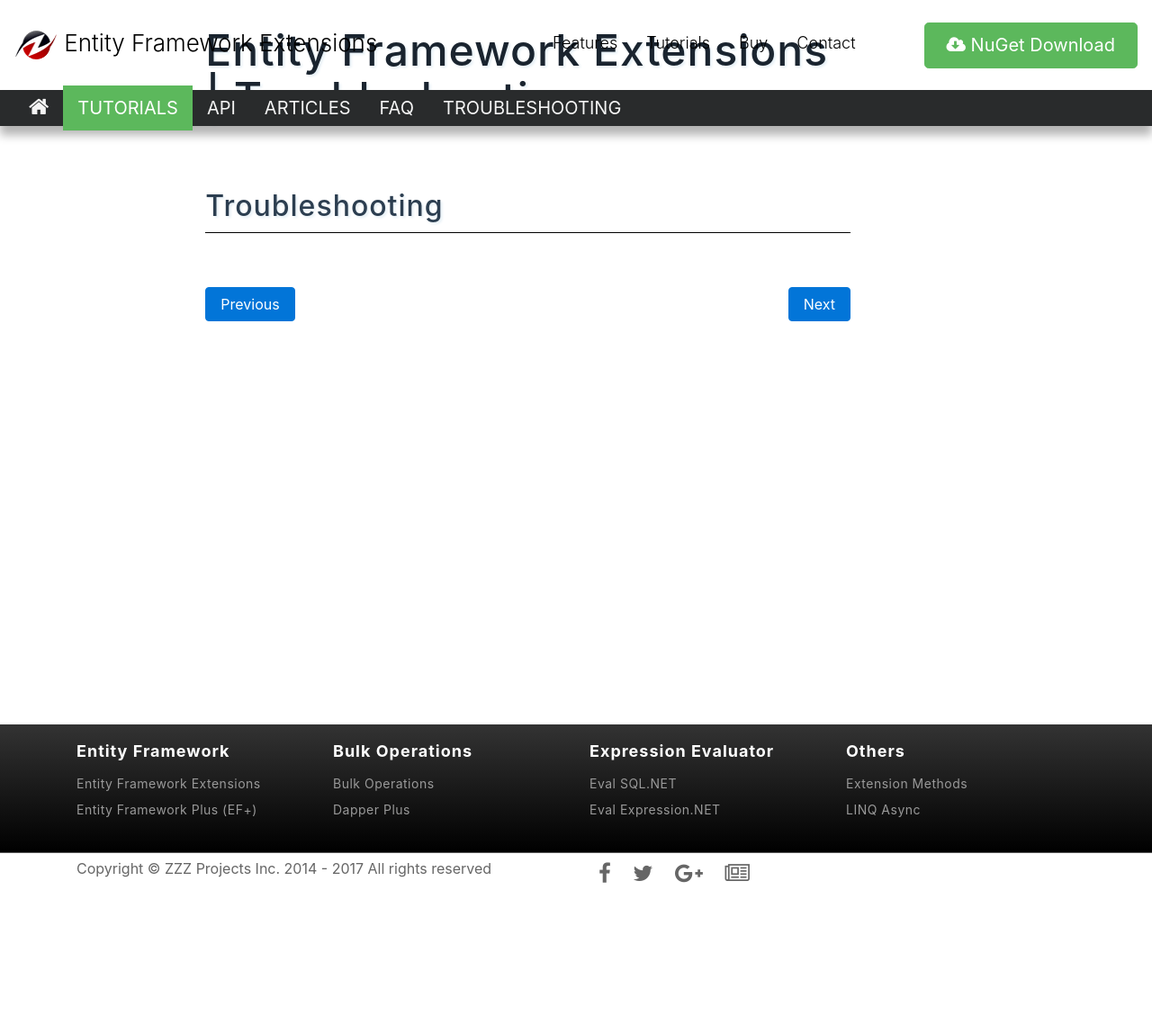
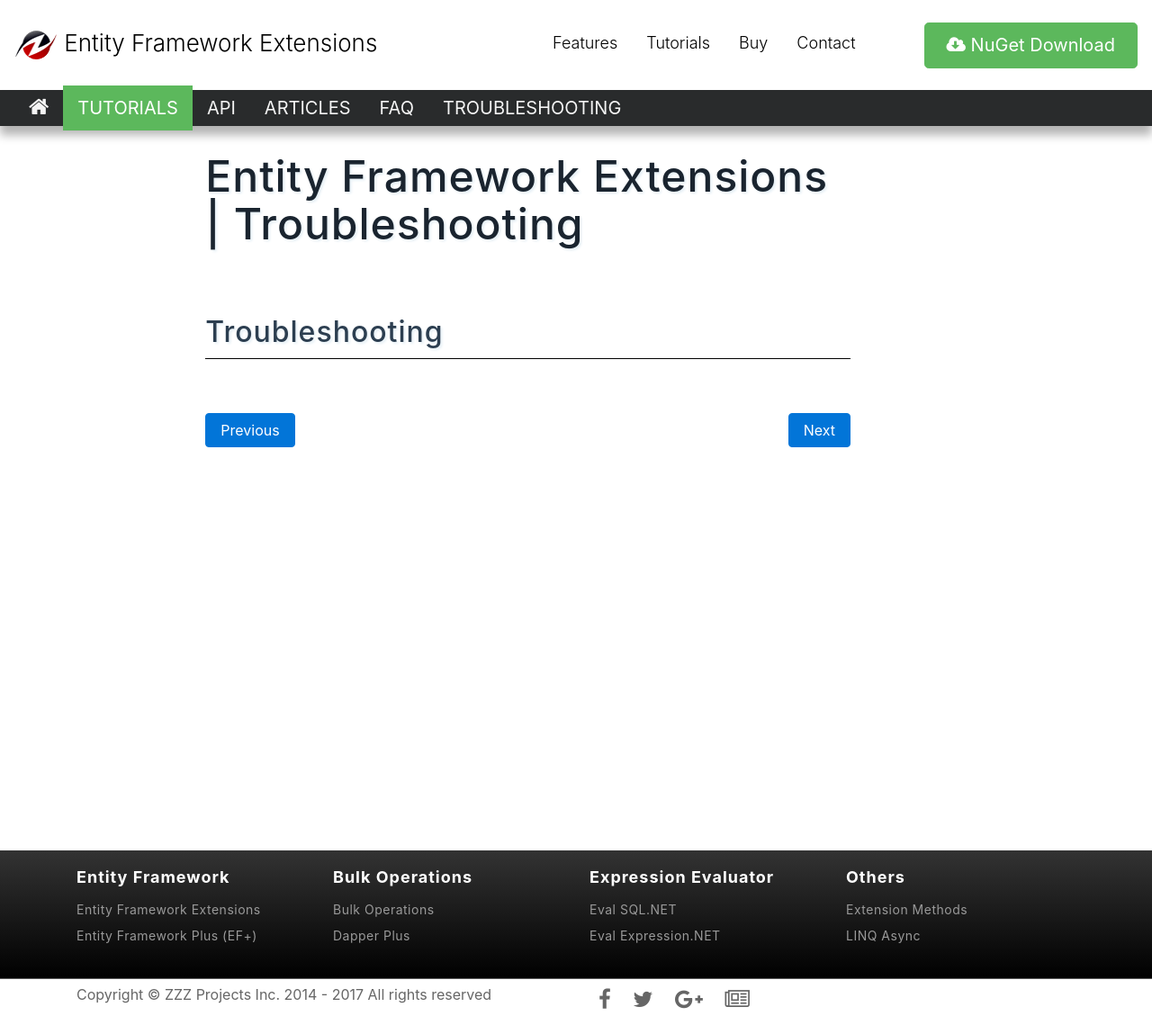
Before and after one commit to zzzprojects/EntityFramework-Extensions, a Jekyll site: the page built from docs/pages/troubleshooting/troubleshooting.md, in a window 1280 px wide and 1139 px high. Shown: the whole window at 90% size. Built offline with Jekyll 4.4.1, drawn with Linux system fonts in a browser that asks for light colours; nearby versions of some CDN libraries.

Commit message:
Update default.html

```diff
--- a/docs/_layouts/default.html
+++ b/docs/_layouts/default.html
@@ -165,6 +165,8 @@
 
 		</div>
 	</header>
+
+	<div style="height: 140px;"></div>
 
 	<div class="container-fluid">
 		<div class="row" style="min-height: 800px;">
```
